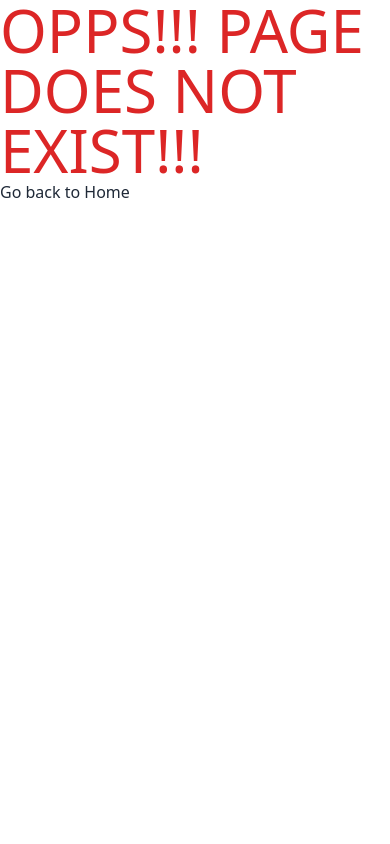
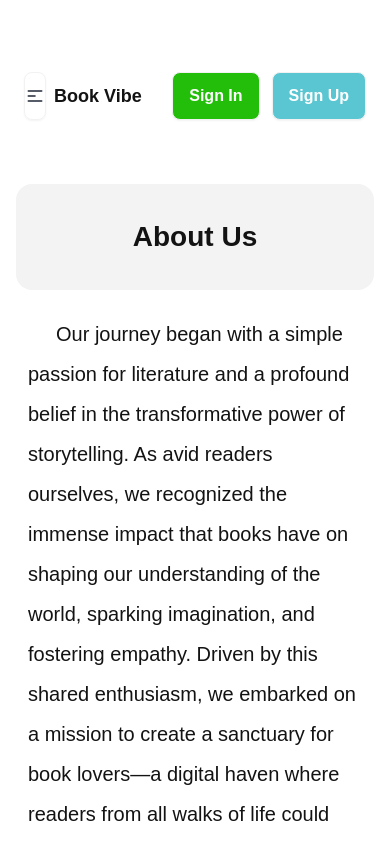
Before and after one commit to MiM1303/Book-Vibe, a React (Vite) app: page /about in a window 390 px wide. Shown: the top 844 px of the page. Built offline with nearby package versions, Linux system fonts and the light colour scheme.

Commit message:
added About Us route and made pages to read responsive

```diff
--- /dev/null
+++ b/src/components/AboutUs/AboutUs.jsx
@@ -0,0 +1,17 @@
+
+
+const AboutUs = () => {
+    return (
+        <div>
+            <div className="bg-[#1313130D] rounded-2xl py-8 text-center text-[28px] font-bold font-work text-[#131313]">About Us</div>
+
+            <p className="mx-3 lg:mx-20 leading-10 text-[#131313] font-work text-xl font-normal mb-8 mt-6"> <span className="ml-7"></span> Our journey began with a simple passion for literature and a profound belief in the transformative power of storytelling. As avid readers ourselves, we recognized the immense impact that books have on shaping our understanding of the world, sparking imagination, and fostering empathy. Driven by this shared enthusiasm, we embarked on a mission to create a sanctuary for book lovers—a digital haven where readers from all walks of life could come together to explore, discover, and celebrate the rich tapestry of literary works spanning genres, cultures, and eras. <br /> <br />
+
+            <span className="ml-7"></span> At our core, we are more than just a platform; we are a community bound by a love for the written word. Our commitment extends beyond merely showcasing books; it's about cultivating connections, fostering dialogue, and igniting curiosity. Whether you're a seasoned bibliophile seeking your next literary adventure or a newcomer eager to embark on a journey of discovery, our platform offers something for everyone. <br /> <br />
+
+            <span className="ml-7"></span> With a curated selection of books, insightful reviews, engaging discussions, and immersive experiences, we invite you to join us in our mission to cultivate a vibrant literary ecosystem. Together, let's celebrate the beauty of storytelling and the boundless possibilities that lie within the pages of a book. Welcome to our literary sanctuary—where every word holds the promise of a new adventure.</p>
+        </div>
+    );
+};
+
+export default AboutUs;
--- /dev/null
+++ b/src/components/Categories/Categories.jsx
@@ -0,0 +1,35 @@
+import { useEffect, useState } from "react";
+import { useLoaderData } from "react-router-dom";
+
+
+const Categories = () => {
+    const books = useLoaderData();
+    const [allCategory, setCategory] = useState([]);
+
+    useEffect(()=>{
+        for(const book of books){
+            console.log(book.category);
+            if(!allCategory.find(book => book.category))
+            {
+                setCategory([...allCategory, book.category])
+            }
+            // if(!allCategory.includes(book.category)){
+            //     setCategory([...allCategory, book.category]);
+            // }
+        }
+        console.log(allCategory)
+    },[])
+    // console.log(allCategory);
+    // const booksRead = books.filter(book=>storedBookId.includes(book.bookId));
+
+
+    console.log(allCategory);
+
+    return (
+        <div>
+
+        </div>
+    );
+};
+
+export default Categories;
--- /dev/null
+++ b/src/components/Category/Category.jsx
@@ -0,0 +1,11 @@
+
+
+const Category = () => {
+    return (
+        <div>
+
+        </div>
+    );
+};
+
+export default Category;
--- a/src/components/Chart/Chart.jsx
+++ b/src/components/Chart/Chart.jsx
@@ -1,4 +1,4 @@
-import { BarChart, Tooltip, Bar, Cell, XAxis, YAxis, CartesianGrid } from 'recharts';
+import { BarChart, ResponsiveContainer, Tooltip, Bar, Cell, XAxis, YAxis, CartesianGrid } from 'recharts';
 
 const colors = ['#0088FE', '#00C49F', '#FFBB28', '#FF8042', 'red', 'pink'];
 
@@ -28,6 +28,7 @@ const data= readBooks.map(book => {
     };
   });
   return (
+    <ResponsiveContainer width="100%" height={400}>
     <BarChart className='flex justify-center items-center'
     width={1400}
     height={600}
@@ -49,5 +50,6 @@ const data= readBooks.map(book => {
       ))}
     </Bar>
   </BarChart>
+  </ResponsiveContainer>
   );
 }
--- a/src/components/Header/Header.jsx
+++ b/src/components/Header/Header.jsx
@@ -1,5 +1,6 @@
 import { NavLink } from "react-router-dom";
 import './Header.css'
+import { Link } from "react-router-dom";
 
 const Header = () => {
 
@@ -7,6 +8,8 @@ const Header = () => {
         <li><NavLink to="/">Home</NavLink></li>
         <li><NavLink to="/listed-books">Listed Books</NavLink></li>
         <li><NavLink to="/pages-to-read">Pages to Read</NavLink></li>
+        <li><NavLink to="/categories">Categories</NavLink></li>
+        <li><NavLink to="/about">About Us</NavLink></li>
     </>
 
     return (
@@ -14,14 +17,14 @@ const Header = () => {
             <div className="navbar bg-base-100 mb-14">
                 <div className="navbar-start">
                     <div className="dropdown">
-                    <div tabIndex={0} role="button" className="btn bg-transparent lg:hidden">
+                    <div tabIndex={0} role="button" className="p-0 btn bg-transparent lg:hidden">
                         <svg xmlns="http://www.w3.org/2000/svg" className="h-5 w-5" fill="none" viewBox="0 0 24 24" stroke="currentColor"><path strokeLinecap="round" strokeLinejoin="round" strokeWidth="2" d="M4 6h16M4 12h8m-8 6h16" /></svg>
                     </div>
                     <ul tabIndex={0} className="menu menu-sm text-[#131313CC] font-work text-lg font-normal dropdown-content mt-3 z-[1] p-2 shadow bg-base-100 rounded-box w-52">
                         {links}
                     </ul>
                     </div>
-                    <a className="text-3xl text-[#131313] font-work font-bold ml-2 lg:ml-0">Book Vibe</a>
+                    <a className="text-lg lg:text-3xl text-[#131313] font-work font-bold ml-2 lg:ml-0"><Link to="/">Book Vibe</Link></a>
                 </div>
                 <div className="navbar-center hidden lg:flex">
                     <ul className="menu menu-horizontal px-1">
--- a/src/main.jsx
+++ b/src/main.jsx
@@ -11,6 +11,8 @@ import ListedBooks from './components/ListedBooks/ListedBooks';
 import PagesToRead from './components/PagesToRead/PagesToRead';
 import ErrorPage from './components/ErrorPage/ErrorPage';
 import BookDetail from './components/BookDetail/BookDetail';
+import Categories from './components/Categories/Categories';
+import AboutUs from './components/AboutUs/AboutUs';
 
 const router = createBrowserRouter([
   {
@@ -37,6 +39,15 @@ const router = createBrowserRouter([
         element: <BookDetail></BookDetail>,
         loader: ()=>fetch('/books.json')
       },
+      {
+        path: "/categories",
+        element: <Categories></Categories>,
+        loader: ()=>fetch('/books.json')
+      },
+      {
+        path: "/about",
+        element: <AboutUs></AboutUs>
+      },
     ]
   },
 ]);
```
Also changed, not shown: src/components/ListedBooks/ListedBooks.jsx (+0 -11 lines).
